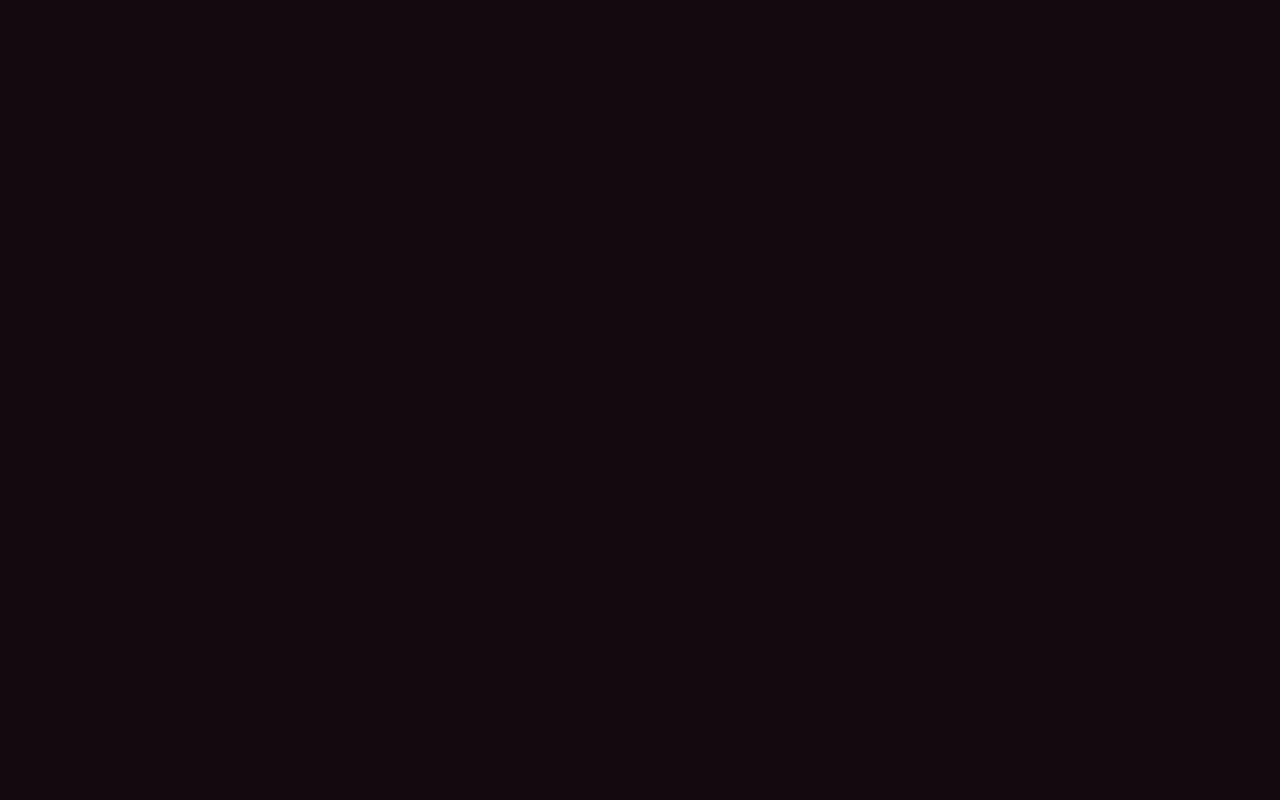
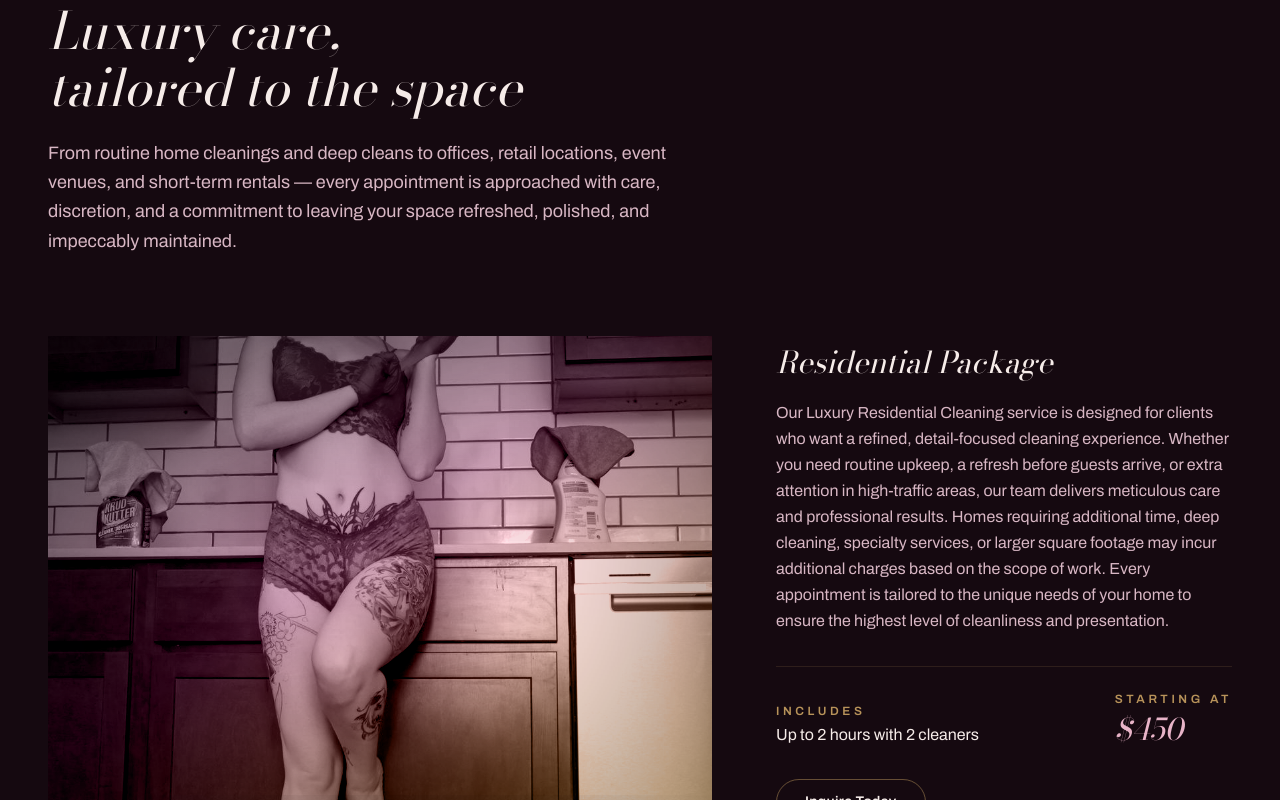
Before and after one commit to VanshajPoonia/velvetclean, a Next.js app: page / in a window 1280 px wide. Shown: the part 2000-2800 px from the top of the page. Before the commit the page ends 1874 px from the top, so only its background shows below. Built offline with nearby package versions, Linux system fonts and the light colour scheme.

Commit message:
feat: services and pricing section
Residential ($450) and Commercial ($1,250) packages with their real
inclusions and copy, laid out as alternating editorial photo/text
rows rather than a generic pricing-card grid.

```diff
--- a/src/app/page.tsx
+++ b/src/app/page.tsx
@@ -1,11 +1,13 @@
 import { Hero } from "@/components/hero";
 import { About } from "@/components/about";
+import { Services } from "@/components/services";
 
 export default function Home() {
   return (
     <main>
       <Hero />
       <About />
+      <Services />
     </main>
   );
 }
--- /dev/null
+++ b/src/components/services.tsx
@@ -0,0 +1,94 @@
+import clsx from "clsx";
+import { packages } from "@/lib/content";
+import { DuotonePhoto } from "./duotone-photo";
+import { Reveal } from "./reveal";
+
+export function Services() {
+  return (
+    <section id="services" className="relative bg-ground py-24 sm:py-32">
+      <div className="mx-auto max-w-7xl px-6 sm:px-10 lg:px-12">
+        <Reveal>
+          <h2 className="max-w-2xl text-balance font-display text-[clamp(2rem,4vw,3.25rem)] italic leading-[1.1] text-ink">
+            Luxury care, tailored to the space
+          </h2>
+        </Reveal>
+        <Reveal delay={0.12}>
+          <p className="mt-6 max-w-2xl text-pretty text-lg leading-relaxed text-ink-muted">
+            From routine home cleanings and deep cleans to offices, retail
+            locations, event venues, and short-term rentals — every
+            appointment is approached with care, discretion, and a commitment
+            to leaving your space refreshed, polished, and impeccably
+            maintained.
+          </p>
+        </Reveal>
+
+        <div className="mt-20 flex flex-col gap-24">
+          {packages.map((pkg, i) => (
+            <div
+              key={pkg.name}
+              className="grid items-center gap-10 lg:grid-cols-12 lg:gap-16"
+            >
+              <Reveal
+                className={clsx(
+                  "lg:col-span-7",
+                  i % 2 === 1 ? "lg:order-2" : "lg:order-1"
+                )}
+              >
+                <DuotonePhoto
+                  src={pkg.photo}
+                  alt={`Velvet Cleaning ${pkg.name.toLowerCase()} service in progress`}
+                  sizes="(min-width: 1024px) 55vw, 90vw"
+                  className="aspect-[4/3] w-full"
+                />
+              </Reveal>
+
+              <div
+                className={clsx(
+                  "lg:col-span-5",
+                  i % 2 === 1 ? "lg:order-1" : "lg:order-2"
+                )}
+              >
+                <Reveal>
+                  <h3 className="font-display text-3xl italic text-ink">
+                    {pkg.name} Package
+                  </h3>
+                </Reveal>
+                <Reveal delay={0.06}>
+                  <p className="mt-5 text-pretty leading-relaxed text-ink-muted">
+                    {pkg.description}
+                  </p>
+                </Reveal>
+                <Reveal delay={0.12}>
+                  <div className="mt-8 flex flex-wrap items-end justify-between gap-6 border-t border-gold/15 pt-6">
+                    <div>
+                      <p className="text-xs font-semibold tracking-[0.3em] text-gold">
+                        INCLUDES
+                      </p>
+                      <p className="mt-1 text-ink">{pkg.includes}</p>
+                    </div>
+                    <div>
+                      <p className="text-xs font-semibold tracking-[0.3em] text-gold">
+                        STARTING AT
+                      </p>
+                      <p className="mt-1 font-display text-3xl italic text-rose">
+                        {pkg.startingAt}
+                      </p>
+                    </div>
+                  </div>
+                </Reveal>
+                <Reveal delay={0.18}>
+                  <a
+                    href="#contact"
+                    className="mt-8 inline-block rounded-full border border-gold/50 px-7 py-3 text-sm font-semibold tracking-wide text-ink transition-colors hover:border-gold-bright hover:text-gold-bright"
+                  >
+                    Inquire Today
+                  </a>
+                </Reveal>
+              </div>
+            </div>
+          ))}
+        </div>
+      </div>
+    </section>
+  );
+}
```
